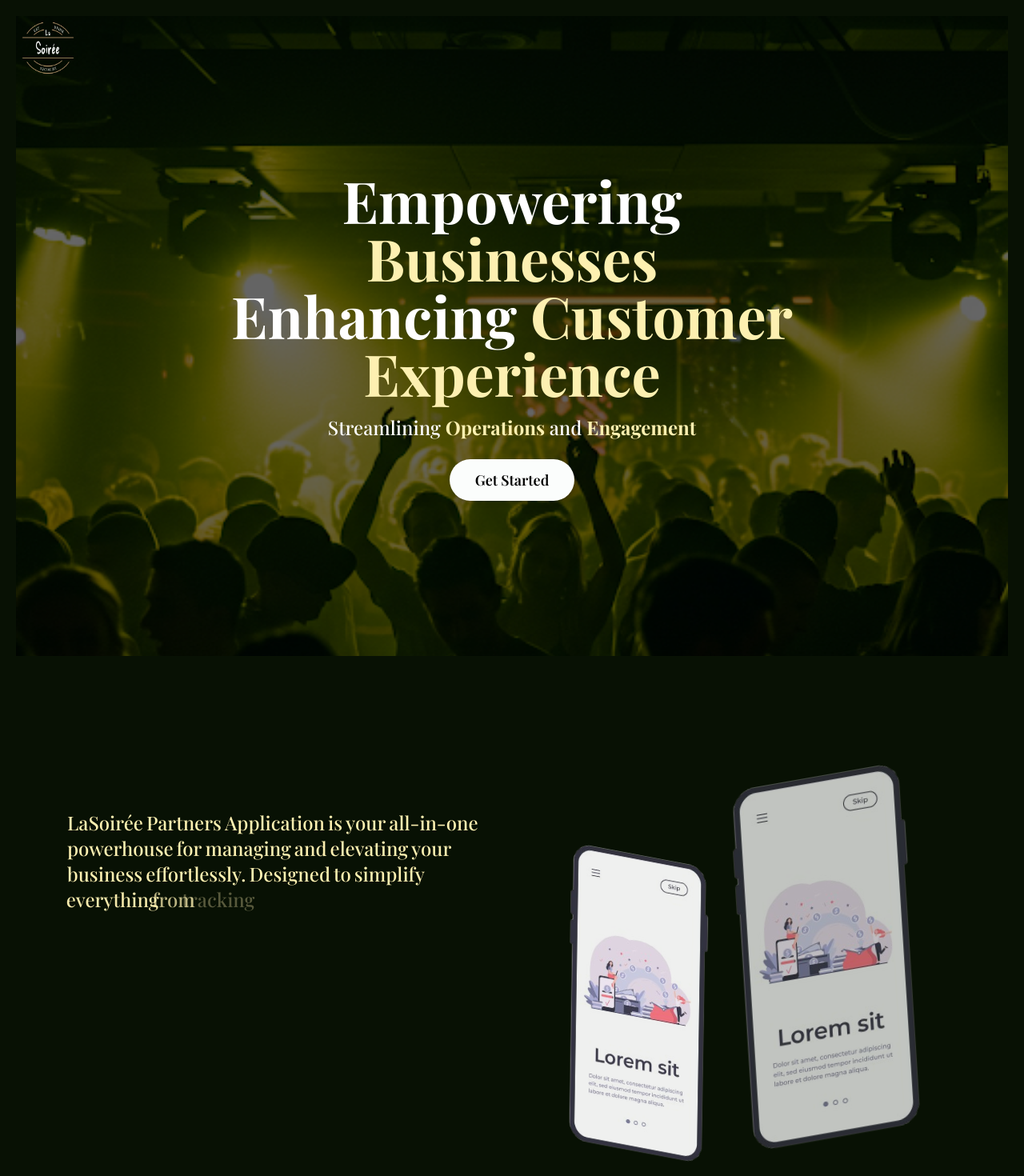
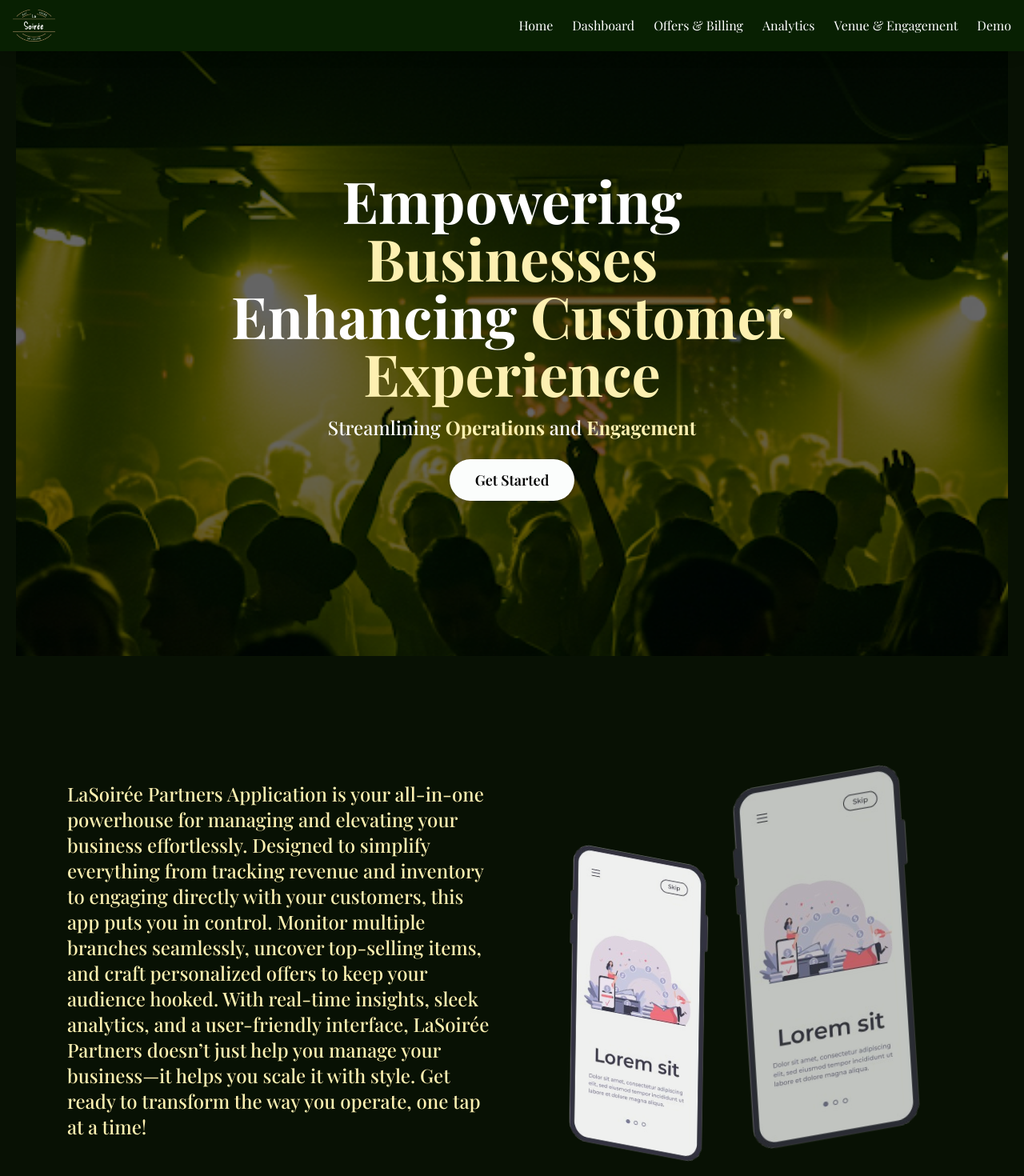
Before and after one commit to Im-Triya/LaSoiree_Business, a React (Create React App) app: page / in a window 1280 px wide. Shown: the top 1470 px of the page at 80% size. Built offline with nearby package versions, Linux system fonts and the light colour scheme.

Commit message:
demo added

```diff
--- a/src/App.js
+++ b/src/App.js
@@ -2,14 +2,16 @@
 import { BrowserRouter as Router, Routes, Route, useLocation } from "react-router-dom";
 import { AnimatePresence } from "framer-motion";
 import Sidebar from "./components/Sidebar";
+import Navbar from "./components/Navbar"; // Import the Navbar component
 import Home from "./pages/Home";
 import Dashboard from "./pages/Dashboard";
 import OffersBillings from "./pages/OffersBillings";
 import Analytics from "./pages/Analytics";
 import VenueEngagement from "./pages/VenueEngagement";
+import Demo from "./pages/Demo";
 import LoadingScreen from "./components/LoadingScreen";
 import PageTransition from "./components/PageTransition";
-import ScrollToTop from "./components/ScrollToTop"; // Import the ScrollToTop component
+import ScrollToTop from "./components/ScrollToTop";
 
 export default function App() {
   const [isLoading, setIsLoading] = useState(true);
@@ -36,12 +38,31 @@
 
 function AppContent() {
   const location = useLocation();
+  const [isMobile, setIsMobile] = useState(false);
+
+  // Check screen size and update isMobile state
+  useEffect(() => {
+    const handleResize = () => {
+      setIsMobile(window.innerWidth < 768); // 768px is the breakpoint for md in Tailwind
+    };
+
+    // Initial check
+    handleResize();
+
+    // Add event listener for window resize
+    window.addEventListener("resize", handleResize);
+
+    // Cleanup event listener
+    return () => window.removeEventListener("resize", handleResize);
+  }, []);
 
   return (
     <div className="min-h-screen flex">
-      <Sidebar />
+      {/* Conditionally render Navbar or Sidebar */}
+      {isMobile ? <Sidebar /> : <Navbar />}
+
       <div className="flex-1 p-5">
-        <ScrollToTop /> {/* Add ScrollToTop here */}
+        <ScrollToTop />
         <AnimatePresence mode="wait">
           <Routes location={location} key={location.pathname}>
             <Route
@@ -84,6 +105,15 @@
                 </PageTransition>
               }
             />
+
+          <Route
+              path="/demo"
+              element={
+                <PageTransition>
+                  <Demo />
+                </PageTransition>
+              }
+            />
           </Routes>
         </AnimatePresence>
       </div>
--- a/src/components/Gallery.js
+++ b/src/components/Gallery.js
@@ -34,7 +34,7 @@
   };
 
   return (
-    <div className="relative w-full overflow-hidden py-10 bg-black">
+    <div className="relative w-full overflow-hidden py-10 bg-[#082002]">
       <h2 className="text-center text-3xl sm:text-4xl md:text-5xl font-bold text-[#FDF0B1] mb-6">
         Stunning Visuals
       </h2>
--- /dev/null
+++ b/src/components/Navbar.js
@@ -0,0 +1,36 @@
+import React from "react";
+import { Link } from "react-router-dom";
+import logo from "../assets/logo/logo.png";
+
+
+const Navbar = () => {
+  return (
+    <nav className="fixed top-0 left-0 w-full bg-[#082002] text-white shadow-lg z-40">
+      <div className="container mx-auto px-4 py-3 flex justify-between items-center">
+        <div className="text-xl font-bold">
+          <Link to="/">
+          <img src={logo} alt="La Soiree" className="h-10" />
+          </Link>
+        </div>
+        <ul className="flex space-x-6">
+          {[
+            { name: "Home", path: "/" },
+            { name: "Dashboard", path: "/dashboard" },
+            { name: "Offers & Billing", path: "/offersbillings" },
+            { name: "Analytics", path: "/analytics" },
+            { name: "Venue & Engagement", path: "/venueengagement" },
+            { name: "Demo", path: "/demo" },
+          ].map(({ name, path }) => (
+            <li key={name}>
+              <Link to={path} className="hover:text-gray-300">
+                {name}
+              </Link>
+            </li>
+          ))}
+        </ul>
+      </div>
+    </nav>
+  );
+};
+
+export default Navbar;
--- a/src/components/Sidebar.js
+++ b/src/components/Sidebar.js
@@ -2,12 +2,11 @@
 import { Link } from "react-router-dom";
 import { motion, AnimatePresence } from "framer-motion";
 import { FaBars } from "react-icons/fa"; // Hamburger icon from react-icons
-import logo from "../assets/logo/logo.png";
+import logo from "../assets/logo/logo.png"; // Import the logo
 
 const Sidebar = () => {
   const [isOpen, setIsOpen] = useState(false);
   const [isMobile, setIsMobile] = useState(false);
-  const [showLogo, setShowLogo] = useState(true); // Toggle between logo and hamburger
 
   // Toggle Sidebar
   const toggleSidebar = () => {
@@ -30,48 +29,22 @@
     return () => window.removeEventListener("resize", handleResize);
   }, []);
 
-  // Rotate between logo and hamburger
-  useEffect(() => {
-    const interval = setInterval(() => {
-      setShowLogo((prev) => !prev); // Toggle between logo and hamburger
-    }, 3000); // Change every 3 seconds
-
-    return () => clearInterval(interval);
-  }, []);
+  // Only render the Sidebar in mobile view
+  if (!isMobile) return null;
 
   return (
     <div className="relative z-50">
-      {/* Logo and Hamburger Button */}
+      {/* Logo on the top-left corner of the page */}
+      <div className="fixed top-5 left-5 z-50">
+        <img src={logo} alt="Logo" className="w-12 h-12" />
+      </div>
+
+      {/* Hamburger Button on the top-right corner */}
       <motion.div
-        className="w-16 h-16 sm:w-20 sm:h-20 cursor-pointer p-2 fixed top-5 right-5 md:left-5 lg:left-5 xl:left-5 z-50"
+        className="w-16 h-16 cursor-pointer p-2 fixed top-5 right-5 z-50"
         onClick={toggleSidebar}
-        style={{ perspective: 1000 }} // Add perspective for 3D rotation
       >
-        <AnimatePresence mode="wait">
-          {showLogo ? (
-            <motion.img
-              key="logo"
-              src={logo}
-              alt="Logo"
-              className="w-full h-full"
-              initial={{ opacity: 0, rotateY: 90 }}
-              animate={{ opacity: 1, rotateY: 0 }}
-              exit={{ opacity: 0, rotateY: -90 }}
-              transition={{ duration: 0.5 }}
-            />
-          ) : (
-            <motion.div
-              key="hamburger"
-              className="w-full h-full flex items-center justify-center"
-              initial={{ opacity: 0, rotateY: 90 }}
-              animate={{ opacity: 1, rotateY: 0 }}
-              exit={{ opacity: 0, rotateY: -90 }}
-              transition={{ duration: 0.5 }}
-            >
-              <FaBars className="text-white text-3xl" /> {/* Hamburger icon */}
-            </motion.div>
-          )}
-        </AnimatePresence>
+        <FaBars className="text-white text-3xl" /> {/* Hamburger icon */}
       </motion.div>
 
       {/* Sidebar & Backdrop */}
@@ -91,14 +64,13 @@
 
             {/* Sidebar Panel */}
             <motion.div
-              initial={{ x: isMobile ? "100%" : "-100%" }} // Start off-screen based on screen size
+              initial={{ x: "100%" }} // Start off-screen
               animate={{ x: 0 }} // Slide into view
-              exit={{ x: isMobile ? "100%" : "-100%" }} // Slide out based on screen size
+              exit={{ x: "100%" }} // Slide out
               transition={{ duration: 0.3 }}
-              className={`absolute top-0 ${
-                isMobile ? "right-0" : "left-0"
-              } h-full w-64 bg-[#082002] text-white shadow-lg p-5 flex flex-col justify-center`}
+              className="absolute top-0 right-0 h-full w-64 bg-[#082002] text-white shadow-lg p-5 flex flex-col justify-center items-start"
             >
+              {/* Navigation Links */}
               <ul className="space-y-4 text-lg text-left">
                 {[
                   { name: "Home", path: "/" },
@@ -106,6 +78,7 @@
                   { name: "Offers & Billing", path: "/offersbillings" },
                   { name: "Analytics", path: "/analytics" },
                   { name: "Venue & Engagement", path: "/venueengagement" },
+                  { name: "Demo", path: "/demo" },
                 ].map(({ name, path }) => (
                   <li key={name}>
                     <Link
--- /dev/null
+++ b/src/pages/Demo.js
@@ -0,0 +1,111 @@
+import React, { useEffect, useState, useRef } from "react";
+import { motion } from "framer-motion";
+import demoVideo from "../assets/demo/demo.mp4"; // Replace with your video path
+import Footer from "../components/Footer"; // Import your Footer component
+
+function Demo() {
+  const [isPlaying, setIsPlaying] = useState(false); // State to track if video is playing
+  const videoRef = useRef(null); // Ref to access the video element
+
+  // Function to handle play/pause button click
+  const handlePlayPause = () => {
+    if (videoRef.current) {
+      if (isPlaying) {
+        videoRef.current.pause(); // Pause the video
+      } else {
+        videoRef.current.play(); // Play the video
+      }
+      setIsPlaying(!isPlaying); // Toggle the play/pause state
+    }
+  };
+
+  // Add scroll event listener for fade-in animation
+  useEffect(() => {
+    const handleScroll = () => {
+      const elements = document.querySelectorAll(".fade-element");
+      elements.forEach((el) => {
+        const rect = el.getBoundingClientRect();
+        const isVisible = rect.top >= 0 && rect.bottom <= window.innerHeight;
+
+        if (isVisible) {
+          el.style.transition = "opacity 0.5s ease-in-out";
+          el.style.opacity = 1;
+        } else {
+          el.style.transition = "opacity 0.5s ease-in-out";
+          el.style.opacity = 0;
+        }
+      });
+    };
+
+    window.addEventListener("scroll", handleScroll);
+    handleScroll(); // Initial check
+    return () => window.removeEventListener("scroll", handleScroll);
+  }, []);
+
+  return (
+    <div className="min-h-screen p-4 md:p-6 md:m-10">
+      {/* Header */}
+      <motion.h1
+        className="text-2xl text-[#09D133] md:text-5xl font-bold text-center mb-6 mt-10 fade-element"
+        initial={{ opacity: 0 }}
+        animate={{ opacity: 1 }}
+        transition={{ duration: 0.8 }}
+      >
+        {"Experience the Business Side App in Action"
+          .split(" ")
+          .map((word, index) => (
+            <motion.span
+              key={index}
+              className={`inline-block ${
+                word === "Business" || word === "Action"
+                  ? "text-[#FBFDFC] text-3xl md:text-6xl"
+                  : ""
+              }`}
+              initial={{ opacity: 0, y: 20 }}
+              animate={{ opacity: 1, y: 0 }}
+              transition={{ duration: 0.8, delay: index * 0.3 }}
+            >
+              {word}&nbsp;
+            </motion.span>
+          ))}
+      </motion.h1>
+
+      {/* Video Container */}
+      <div className="flex flex-col items-center mt-2">
+        {/* Video Frame */}
+        <div
+          className="w-[200px] h-[400px] bg-white rounded-[20px] shadow-2xl overflow-hidden relative border-2 border-white"
+        >
+          {/* Video */}
+          <video
+            ref={videoRef}
+            id="demo-video"
+            src={demoVideo}
+            controls={false} // Hide default controls
+            muted
+            loop
+            playsInline
+            className="w-full h-full object-cover"
+          />
+        </div>
+
+        {/* Play/Pause Button (Positioned Below the Video) */}
+        <button
+          onClick={handlePlayPause}
+          className="mt-4 bg-[#09D133] rounded-full w-20 h-20 flex justify-center items-center shadow-lg hover:bg-[#07a028] transition-all"
+        >
+          {isPlaying ? (
+            <i className="fa-solid fa-pause text-white text-xl">Pause</i> // Pause icon
+          ) : (
+            <i className="fa-solid fa-play text-white text-xl">Play</i> // Play icon
+          )}
+        </button>
+      </div>
+
+      {/* Footer */}
+      <Footer />
+    </div>
+  );
+}
+
+export default Demo;
--- a/src/pages/Home.js
+++ b/src/pages/Home.js
@@ -8,21 +8,6 @@
 
 export default function Home() {
   const text1 = "LaSoirée Partners Application is your all-in-one powerhouse for managing and elevating your business effortlessly. Designed to simplify everything from tracking revenue and inventory to engaging directly with your customers, this app puts you in control. Monitor multiple branches seamlessly, uncover top-selling items, and craft personalized offers to keep your audience hooked. With real-time insights, sleek analytics, and a user-friendly interface, LaSoirée Partners doesn’t just help you manage your business—it helps you scale it with style. Get ready to transform the way you operate, one tap at a time!";
-
-  // Function to animate words separately (delayed after images)
-  const renderAnimatedText = (text, delayStart = 0) => {
-    return text.split(" ").map((word, index) => (
-      <motion.span
-        key={index}
-        initial={{ x: -50, opacity: 0 }}
-        whileInView={{ x: 0, opacity: 1 }}
-        transition={{ duration: 0.3, ease: "easeOut", delay: delayStart + index * 0.1 }}
-        className="inline-block mr-1"
-      >
-        {word}
-      </motion.span>
-    ));
-  };
 
   return (
     <div>
@@ -65,12 +50,12 @@
 
         {/* Mobile: Show Text After Images, Desktop: Side by Side */}
         <motion.div
-          className="w-full text-[#FDF0B1] text-lg md:text-2xl font-medium leading-relaxed md:order-1"
+          className="w-full text-[#FDF0B1] text-lg md:text-2xl font-medium leading-relaxed md:order-1 pb-10"
           initial={{ opacity: 0 }}
           whileInView={{ opacity: 1 }}
           transition={{ delay: 1.5, duration: 0.8 }}
         >
-          <p>{renderAnimatedText(text1, 0.5)}</p>
+          <p>{text1}</p>
         </motion.div>
       </div>
 
```
Also changed, not shown: 1 other file (tests, documents, lock files or other folders).
